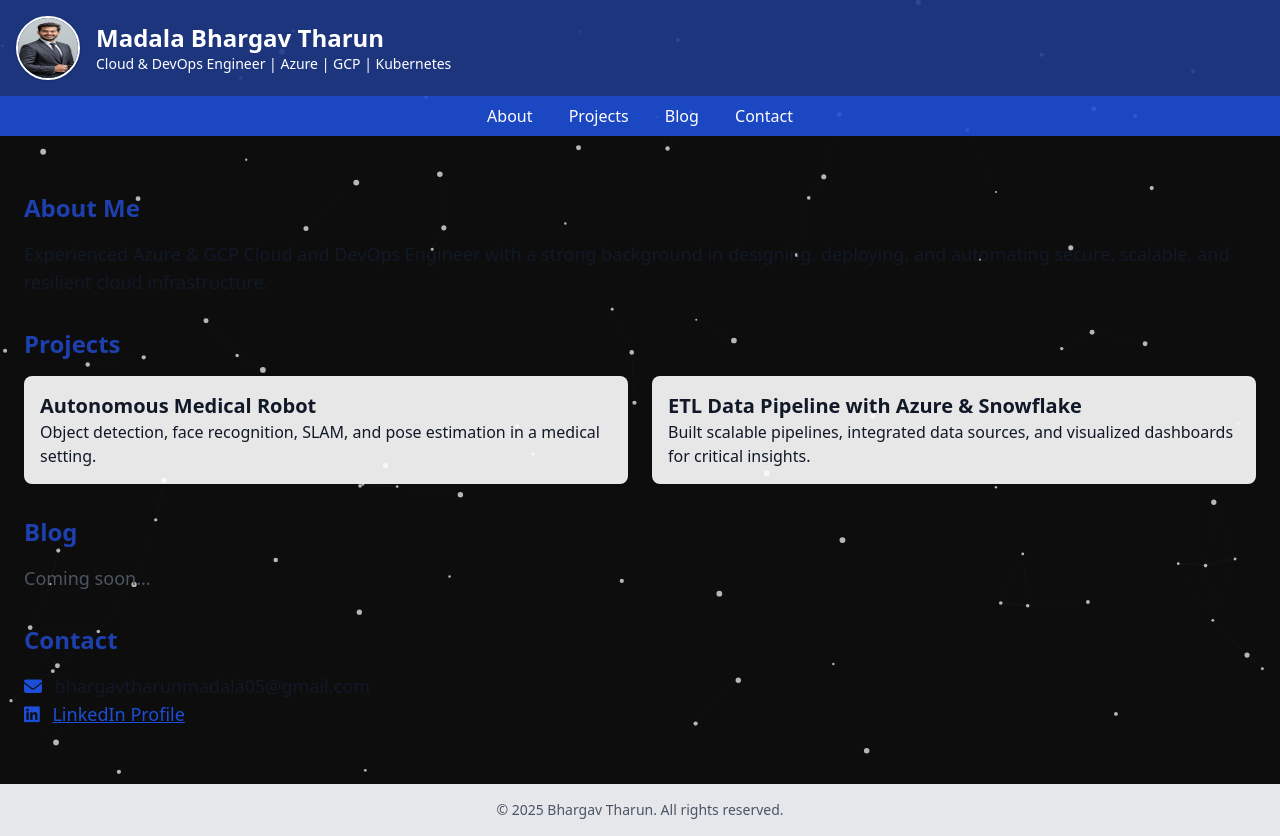
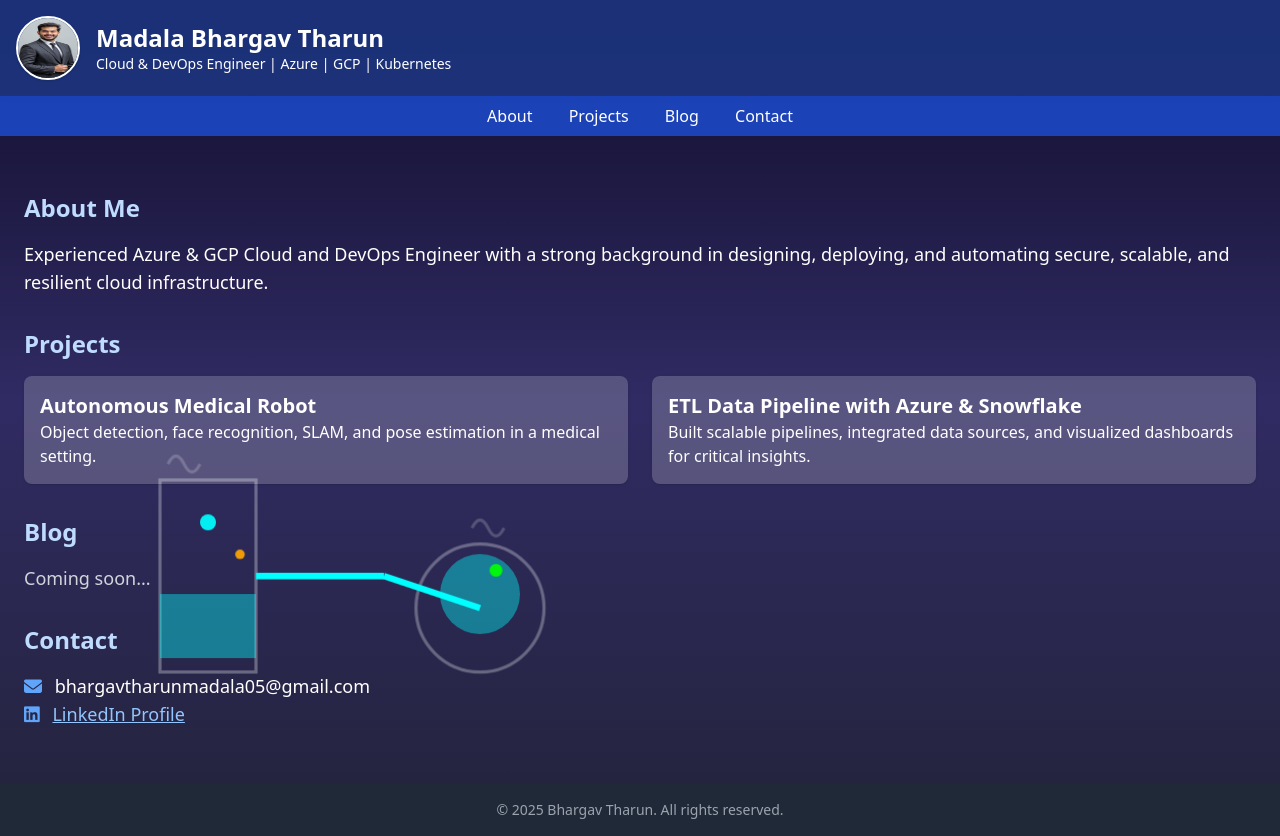
Before and after one commit to bhargavtharun/bhargsvportfolio, a plain HTML site: page index.html in a window 1280 px wide. Drawn offline with nearby package versions, Linux system fonts and the light colour scheme.

Commit message:
Update index.html

```diff
--- a/index.html
+++ b/index.html
@@ -4,30 +4,104 @@
   <meta charset="UTF-8" />
   <meta name="viewport" content="width=device-width, initial-scale=1.0"/>
   <title>Bhargav Tharun | Cloud & DevOps Engineer</title>
-  <link href="https://cdn.jsdelivr.net/npm/tailwindcss@2.2.19/dist/tailwind.min.css" rel="stylesheet" />
+  <link href="https://cdn.jsdelivr.net/npm/tailwindcss@2.2.19/dist/tailwind.min.css" rel="stylesheet">
   <script src="https://kit.fontawesome.com/a076d05399.js" crossorigin="anonymous"></script>
   <style>
-    /* Canvas full screen behind content */
-    #bgCanvas {
+    body, html {
+      margin: 0;
+      padding: 0;
+      overflow-x: hidden;
+    }
+
+    #chemical-bg {
       position: fixed;
+      width: 100%;
+      height: 100%;
+      z-index: -1;
       top: 0;
       left: 0;
-      width: 100vw;
-      height: 100vh;
-      z-index: -1;
-      background: #0d0d0d; /* dark background behind canvas */
+      background: linear-gradient(to bottom, #0f0c29, #302b63, #24243e);
+      overflow: hidden;
     }
-    /* Ensure body background is transparent for canvas to show */
-    body {
-      background: transparent;
-      color: #111827; /* Tailwind's gray-900 fallback */
+
+    .bubbles circle {
+      animation: float 8s ease-in-out infinite;
+    }
+
+    @keyframes float {
+      0% {
+        transform: translateY(0);
+        opacity: 0.4;
+      }
+      50% {
+        transform: translateY(-50px);
+        opacity: 1;
+      }
+      100% {
+        transform: translateY(0);
+        opacity: 0.4;
+      }
+    }
+
+    .glass {
+      fill: none;
+      stroke: rgba(255, 255, 255, 0.3);
+      stroke-width: 2;
+    }
+
+    .liquid {
+      fill: rgba(0, 255, 255, 0.4);
+      animation: flow 4s ease-in-out infinite alternate;
+    }
+
+    @keyframes flow {
+      from {
+        transform: translateY(0px);
+      }
+      to {
+        transform: translateY(-10px);
+      }
     }
   </style>
 </head>
-<body>
-  <canvas id="bgCanvas"></canvas>
+<body class="text-white font-sans">
 
-  <header class="bg-blue-900 bg-opacity-90 text-white py-4 shadow-md">
+  <!-- Dynamic Chemical Background -->
+  <div id="chemical-bg">
+    <svg viewBox="0 0 800 600" preserveAspectRatio="xMidYMid slice">
+      <!-- Beaker -->
+      <g>
+        <rect x="100" y="300" width="60" height="120" class="glass"/>
+        <rect x="100" y="380" width="60" height="40" class="liquid"/>
+      </g>
+
+      <!-- Flask -->
+      <g>
+        <circle cx="300" cy="380" r="40" class="glass"/>
+        <circle cx="300" cy="380" r="25" class="liquid"/>
+      </g>
+
+      <!-- Pipes -->
+      <line x1="160" y1="360" x2="240" y2="360" stroke="#00ffff" stroke-width="4"/>
+      <line x1="240" y1="360" x2="300" y2="380" stroke="#00ffff" stroke-width="4"/>
+
+      <!-- Bubbles -->
+      <g class="bubbles">
+        <circle cx="130" cy="370" r="5" fill="aqua" />
+        <circle cx="310" cy="400" r="4" fill="lime" />
+        <circle cx="150" cy="390" r="3" fill="orange" />
+      </g>
+
+      <!-- Vapor -->
+      <g>
+        <path d="M105 290 Q110 280, 115 290 T125 290" stroke="white" fill="none" opacity="0.2" stroke-width="2"/>
+        <path d="M295 330 Q300 320, 305 330 T315 330" stroke="white" fill="none" opacity="0.2" stroke-width="2"/>
+      </g>
+    </svg>
+  </div>
+
+  <!-- Main Content -->
+  <header class="bg-blue-900 bg-opacity-80 text-white py-4 shadow-md z-10 relative">
     <div class="container mx-auto flex items-center space-x-4 px-4">
       <img src="profile.jpg" alt="Bhargav Tharun" class="w-16 h-16 rounded-full border-2 border-white shadow" />
       <div>
@@ -37,7 +111,7 @@
     </div>
   </header>
 
-  <nav class="bg-blue-700 bg-opacity-90 text-white text-center py-2 sticky top-0 z-10">
+  <nav class="bg-blue-700 bg-opacity-80 text-white text-center py-2 sticky top-0 z-10">
     <a href="#about" class="mx-4 hover:underline">About</a>
     <a href="#projects" class="mx-4 hover:underline">Projects</a>
     <a href="#blog" class="mx-4 hover:underline">Blog</a>
@@ -46,18 +120,18 @@
 
   <main class="container mx-auto p-6 relative z-10">
     <section id="about" class="my-8">
-      <h2 class="text-2xl font-semibold text-blue-800 mb-4">About Me</h2>
-      <p class="text-lg">Experienced Azure & GCP Cloud and DevOps Engineer with a strong background in designing, deploying, and automating secure, scalable, and resilient cloud infrastructure.</p>
+      <h2 class="text-2xl font-semibold text-blue-200 mb-4">About Me</h2>
+      <p class="text-lg text-white">Experienced Azure & GCP Cloud and DevOps Engineer with a strong background in designing, deploying, and automating secure, scalable, and resilient cloud infrastructure.</p>
     </section>
 
     <section id="projects" class="my-8">
-      <h2 class="text-2xl font-semibold text-blue-800 mb-4">Projects</h2>
+      <h2 class="text-2xl font-semibold text-blue-200 mb-4">Projects</h2>
       <div class="grid md:grid-cols-2 gap-6">
-        <div class="bg-white bg-opacity-90 p-4 rounded-lg shadow">
+        <div class="bg-white bg-opacity-20 p-4 rounded-lg shadow text-white">
           <h3 class="text-xl font-bold">Autonomous Medical Robot</h3>
           <p>Object detection, face recognition, SLAM, and pose estimation in a medical setting.</p>
         </div>
-        <div class="bg-white bg-opacity-90 p-4 rounded-lg shadow">
+        <div class="bg-white bg-opacity-20 p-4 rounded-lg shadow text-white">
           <h3 class="text-xl font-bold">ETL Data Pipeline with Azure & Snowflake</h3>
           <p>Built scalable pipelines, integrated data sources, and visualized dashboards for critical insights.</p>
         </div>
@@ -65,101 +139,21 @@
     </section>
 
     <section id="blog" class="my-8">
-      <h2 class="text-2xl font-semibold text-blue-800 mb-4">Blog</h2>
-      <p class="text-lg text-gray-600">Coming soon...</p>
+      <h2 class="text-2xl font-semibold text-blue-200 mb-4">Blog</h2>
+      <p class="text-lg text-gray-300">Coming soon...</p>
     </section>
 
     <section id="contact" class="my-8">
-      <h2 class="text-2xl font-semibold text-blue-800 mb-4">Contact</h2>
-      <ul class="text-lg">
-        <li><i class="fas fa-envelope mr-2 text-blue-700"></i> bhargavtharunmadala05@gmail.com</li>
-        <li><i class="fab fa-linkedin mr-2 text-blue-700"></i> <a href="https://www.linkedin.com/in/bhargav-tharun-madala-492b4814a" target="_blank" class="text-blue-700 underline">LinkedIn Profile</a></li>
+      <h2 class="text-2xl font-semibold text-blue-200 mb-4">Contact</h2>
+      <ul class="text-lg text-white">
+        <li><i class="fas fa-envelope mr-2 text-blue-400"></i> bhargavtharunmadala05@gmail.com</li>
+        <li><i class="fab fa-linkedin mr-2 text-blue-400"></i> <a href="https://www.linkedin.com/in/bhargav-tharun-madala-492b4814a" target="_blank" class="text-blue-300 underline">LinkedIn Profile</a></li>
       </ul>
     </section>
   </main>
 
-  <footer class="text-center py-4 bg-gray-200 text-sm text-gray-600 relative z-10">
+  <footer class="text-center py-4 bg-gray-800 text-sm text-gray-400 relative z-10">
     &copy; 2025 Bhargav Tharun. All rights reserved.
   </footer>
-
-  <script>
-    const canvas = document.getElementById('bgCanvas');
-    const ctx = canvas.getContext('2d');
-    let width, height;
-    let particles = [];
-
-    function init() {
-      resize();
-      particles = [];
-      for(let i = 0; i < 100; i++) {
-        particles.push({
-          x: Math.random() * width,
-          y: Math.random() * height,
-          vx: (Math.random() - 0.5) * 0.5,
-          vy: (Math.random() - 0.5) * 0.5,
-          size: Math.random() * 2 + 1,
-        });
-      }
-    }
-
-    function resize() {
-      width = window.innerWidth;
-      height = window.innerHeight;
-      canvas.width = width;
-      canvas.height = height;
-    }
-
-    function draw() {
-      ctx.clearRect(0, 0, width, height);
-
-      // Draw particles
-      ctx.fillStyle = 'rgba(255, 255, 255, 0.7)';
-      particles.forEach(p => {
-        ctx.beginPath();
-        ctx.arc(p.x, p.y, p.size, 0, Math.PI * 2);
-        ctx.fill();
-
-        // Move particles
-        p.x += p.vx;
-        p.y += p.vy;
-
-        // Wrap around screen edges
-        if(p.x < 0) p.x = width;
-        if(p.x > width) p.x = 0;
-        if(p.y < 0) p.y = height;
-        if(p.y > height) p.y = 0;
-      });
-
-      // Draw connecting lines if close enough
-      ctx.strokeStyle = 'rgba(255, 255, 255, 0.1)';
-      for(let i = 0; i < particles.length; i++) {
-        for(let j = i + 1; j < particles.length; j++) {
-          let dx = particles[i].x - particles[j].x;
-          let dy = particles[i].y - particles[j].y;
-          let dist = Math.sqrt(dx*dx + dy*dy);
-          if(dist < 100) {
-            ctx.lineWidth = (1 - dist / 100) * 0.5;
-            ctx.beginPath();
-            ctx.moveTo(particles[i].x, particles[i].y);
-            ctx.lineTo(particles[j].x, particles[j].y);
-            ctx.stroke();
-          }
-        }
-      }
-    }
-
-    function animate() {
-      draw();
-      requestAnimationFrame(animate);
-    }
-
-    window.addEventListener('resize', () => {
-      resize();
-      init();
-    });
-
-    init();
-    animate();
-  </script>
 </body>
 </html>
```
